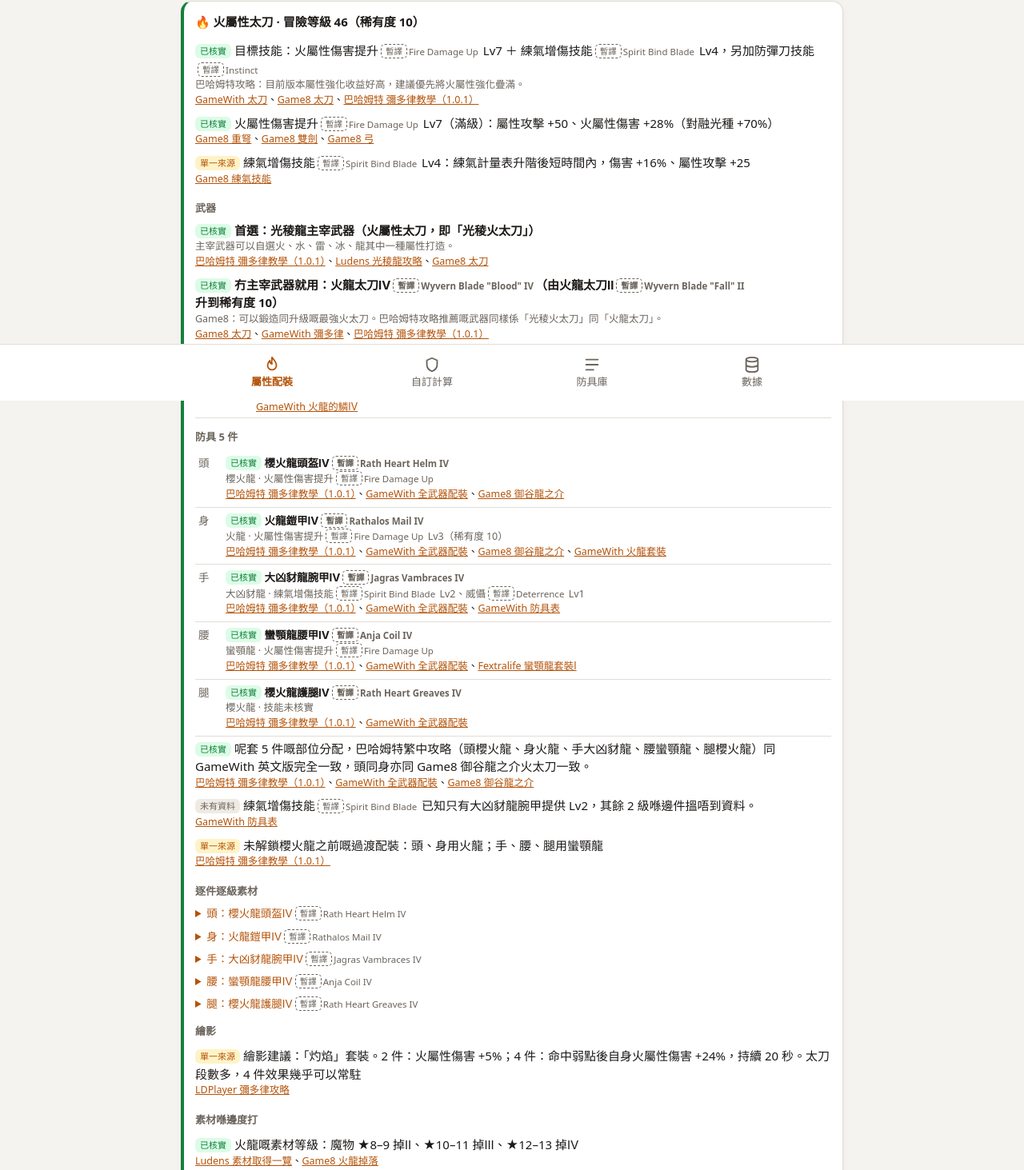
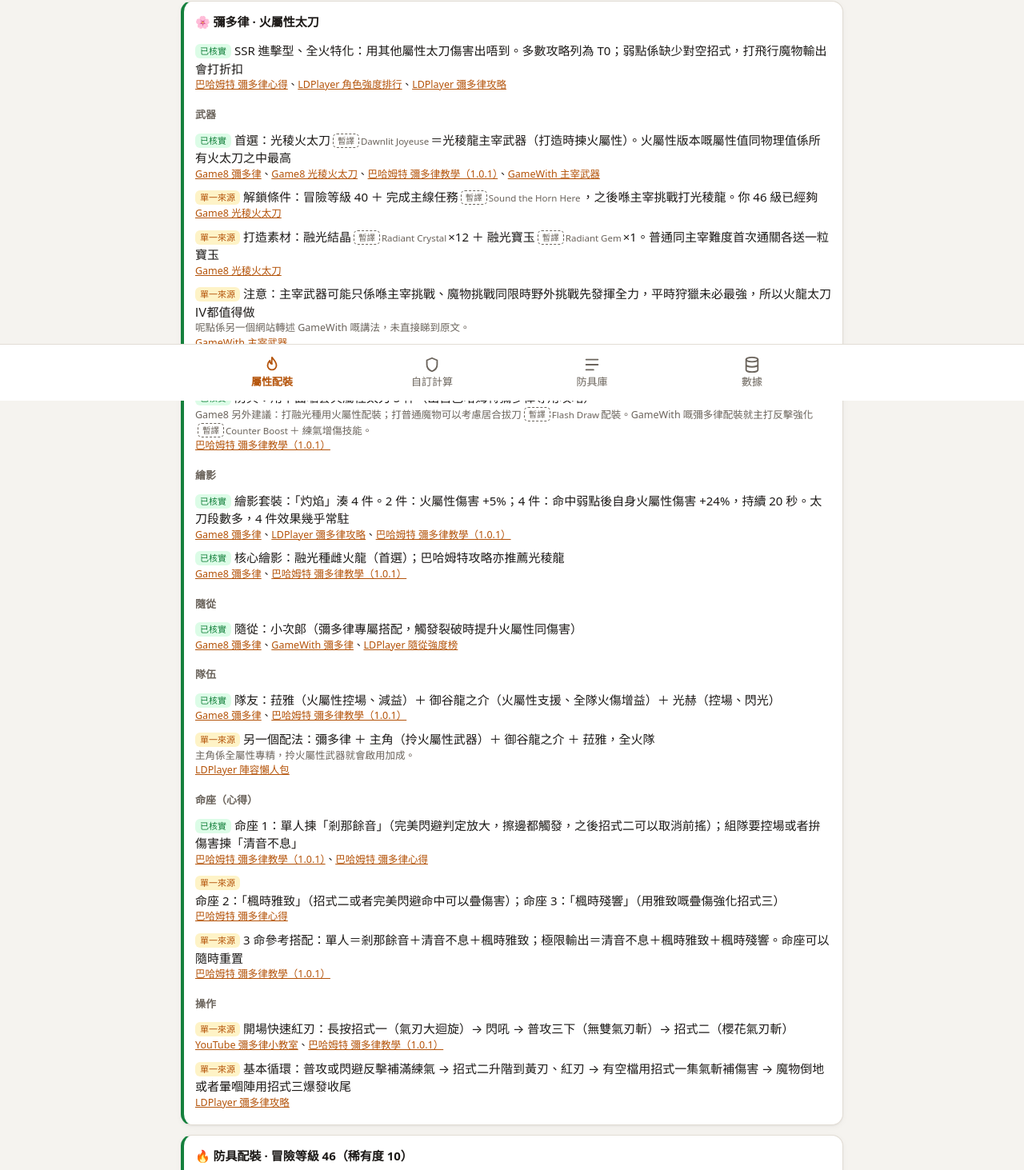
Before and after one commit to cyrushop/mho, a plain HTML site: page index.html in a window 1280 px wide. Shown: the part 299-1762 px from the top of the page at 80% size. Drawn offline with Linux system fonts and the light colour scheme.

Commit message:
Add Midori section to the guide
Role, apex weapon unlock and materials, visage, buddy, team,
constellation picks and opening combo for fire Long Sword Midori,
each tagged with confidence and source links.

Co-Authored-By: Claude Opus 5.5 <noreply@anthropic.com>
Claude-Session: https://claude.ai/code/session_01RmaEV6R8EZTKpSpZe9sSdm

```diff
--- a/guide.js
+++ b/guide.js
@@ -46,6 +46,16 @@
     pigAnja: ['piglife 蠻顎龍的鱗Ⅳ', 'https://piglife.tw/monster-hunter-outlanders/items/640071/'],
     ldMidori: ['LDPlayer 彌多律攻略', 'https://www.ldplayer.tw/blog/monster-hunter-outlanders-midori-guide.html'],
     qbnews: ['QBNews 新手指南', 'https://www.qbnews.tw/monster-hunter-outlanders-beginner-tips/'],
+    g8midori: ['Game8 彌多律', 'https://game8.co/games/Monster-Hunter-Outlanders/archives/602026'],
+    g8dawn: ['Game8 光稜火太刀', 'https://game8.co/games/Monster-Hunter-Outlanders/archives/637150'],
+    g8apex: ['Game8 主宰武器一覽', 'https://game8.co/games/Monster-Hunter-Outlanders/archives/636621'],
+    gwApex: ['GameWith 主宰武器', 'https://gamewith.ai/monster-hunter-outlanders/en/articles/apex-weapons'],
+    gwTeam: ['GameWith 隊伍', 'https://gamewith.ai/monster-hunter-outlanders/en/articles/best-team'],
+    bahaMidori2: ['巴哈姆特 彌多律心得', 'https://forum.gamer.com.tw/C.php?bsn=81450&snA=278'],
+    ldBuddy: ['LDPlayer 隨從強度榜', 'https://www.ldplayer.tw/blog/monster-hunter-outlanders-buddy-tier-list.html'],
+    ldTeam: ['LDPlayer 陣容懶人包', 'https://www.ldplayer.tw/blog/monster-hunter-outlanders-team-guide.html'],
+    ldTier: ['LDPlayer 角色強度排行', 'https://www.ldplayer.tw/blog/monster-hunter-outlanders-adventurers-tier-list.html'],
+    ytCombo: ['YouTube 彌多律小教室', 'https://www.youtube.com/shorts/kTNeL_p55dA'],
   };
 
   const AR = { level: 46, cap: 10, conf: 'one', src: ['gwCraft', 'gwLimit', 'qbnews'],
@@ -54,15 +64,47 @@
   const DU = '火屬性傷害提升〔暫譯：Fire Damage Up〕';
   const SBB = '練氣增傷技能〔暫譯：Spirit Bind Blade〕';
 
+  // 彌多律專用（火屬性太刀、SSR 進擊型）
+  const MIDORI = {
+    title: '🌸 彌多律 · 火屬性太刀',
+    role: { text: 'SSR 進擊型、全火特化：用其他屬性太刀傷害出唔到。多數攻略列為 T0；弱點係缺少對空招式，打飛行魔物輸出會打折扣', conf: 'ok', src: ['bahaMidori2', 'ldTier', 'ldMidori'] },
+    weapon: [
+      { text: '首選：光稜火太刀〔暫譯：Dawnlit Joyeuse〕＝光稜龍主宰武器（打造時揀火屬性）。火屬性版本嘅屬性值同物理值係所有火太刀之中最高', conf: 'ok', src: ['g8midori', 'g8dawn', 'bahaMidori', 'gwApex'] },
+      { text: '解鎖條件：冒險等級 40 ＋ 完成主線任務〔暫譯：Sound the Horn Here〕，之後喺主宰挑戰打光稜龍。你 46 級已經夠', conf: 'one', src: ['g8dawn'] },
+      { text: '打造素材：融光結晶〔暫譯：Radiant Crystal〕×12 ＋ 融光寶玉〔暫譯：Radiant Gem〕×1。普通同主宰難度首次通關各送一粒寶玉', conf: 'one', src: ['g8dawn'] },
+      { text: '注意：主宰武器可能只係喺主宰挑戰、魔物挑戰同限時野外挑戰先發揮全力，平時狩獵未必最強，所以火龍太刀Ⅳ都值得做', conf: 'one', src: ['gwApex'], note: '呢點係另一個網站轉述 GameWith 嘅講法，未直接睇到原文。' },
+    ],
+    visage: [
+      { text: '繪影套裝：「灼焰」湊 4 件。2 件：火屬性傷害 +5%；4 件：命中弱點後自身火屬性傷害 +24%，持續 20 秒。太刀段數多，4 件效果幾乎常駐', conf: 'ok', src: ['g8midori', 'ldMidori', 'bahaMidori'] },
+      { text: '核心繪影：融光種雌火龍（首選）；巴哈姆特攻略亦推薦光稜龍', conf: 'ok', src: ['g8midori', 'bahaMidori'] },
+    ],
+    buddy: { text: '隨從：小次郎（彌多律專屬搭配，觸發裂破時提升火屬性同傷害）', conf: 'ok', src: ['g8midori', 'gwMidori', 'ldBuddy'] },
+    team: [
+      { text: '隊友：菈雅（火屬性控場、減益）＋ 御谷龍之介（火屬性支援、全隊火傷增益）＋ 光赫（控場、閃光）', conf: 'ok', src: ['g8midori', 'bahaMidori'] },
+      { text: '另一個配法：彌多律 ＋ 主角（拎火屬性武器）＋ 御谷龍之介 ＋ 菈雅，全火隊', conf: 'one', src: ['ldTeam'], note: '主角係全屬性專精，拎火屬性武器就會啟用加成。' },
+    ],
+    insight: [
+      { text: '命座 1：單人揀「剎那餘音」（完美閃避判定放大，擦邊都觸發，之後招式二可以取消前搖）；組隊要控場或者拚傷害揀「清音不息」', conf: 'ok', src: ['bahaMidori', 'bahaMidori2'] },
+      { text: '命座 2：「楓時雅致」（招式二或者完美閃避命中可以疊傷害）；命座 3：「楓時殘響」（用雅致嘅疊傷強化招式三）', conf: 'one', src: ['bahaMidori2'] },
+      { text: '3 命參考搭配：單人＝剎那餘音＋清音不息＋楓時雅致；極限輸出＝清音不息＋楓時雅致＋楓時殘響。命座可以隨時重置', conf: 'one', src: ['bahaMidori'] },
+    ],
+    combo: [
+      { text: '開場快速紅刃：長按招式一（氣刃大迴旋）→ 閃吼 → 普攻三下（無雙氣刃斬）→ 招式二（櫻花氣刃斬）', conf: 'one', src: ['ytCombo', 'bahaMidori'] },
+      { text: '基本循環：普攻或閃避反擊補滿練氣 → 招式二升階到黃刃、紅刃 → 有空檔用招式一集氣斬補傷害 → 魔物倒地或者暈嗰陣用招式三爆發收尾', conf: 'one', src: ['ldMidori'] },
+    ],
+    armorNote: { text: '防具：用下面嗰套火屬性太刀 5 件（出自巴哈姆特彌多律專用攻略）', conf: 'ok', src: ['bahaMidori'],
+      note: 'Game8 另外建議：打融光種用火屬性配裝；打普通魔物可以考慮居合拔刀〔暫譯：Flash Draw〕配裝。GameWith 嘅彌多律配裝就主打反擊強化〔暫譯：Counter Boost〕＋ 練氣增傷技能。' },
+  };
+
   // 火屬性太刀・冒險等級 46（稀有度 10）。名稱帶「Ⅳ」嘅係稀有度 10 階段。
   const LS_FIRE = {
-    title: '🔥 火屬性太刀 · 冒險等級 46（稀有度 10）',
+    title: '🔥 防具配裝 · 冒險等級 46（稀有度 10）',
     skills: { text: `目標技能：${DU} Lv7 ＋ ${SBB} Lv4，另加防彈刀技能〔暫譯：Instinct〕`, conf: 'ok', src: ['gwls', 'g8ls', 'bahaMidori'],
       note: '巴哈姆特攻略：目前版本屬性強化收益好高，建議優先將火屬性強化疊滿。' },
     du: { text: `${DU} Lv7（滿級）：屬性攻擊 +50、火屬性傷害 +28%（對融光種 +70%）`, conf: 'ok', src: ['g8hbg', 'g8db', 'g8bow'] },
     sbb: { text: `${SBB} Lv4：練氣計量表升階後短時間內，傷害 +16%、屬性攻擊 +25`, conf: 'one', src: ['g8sbb'] },
     weapon: {
-      name: '首選：光稜龍主宰武器（火屬性太刀，即「光稜火太刀」）',
+      name: '首選：光稜火太刀（光稜龍主宰武器，詳情見上面彌多律部分）',
       conf: 'ok', src: ['bahaMidori', 'ludRuger', 'g8ls'],
       note: '主宰武器可以自選火、水、雷、冰、龍其中一種屬性打造。',
       alt: '冇主宰武器就用：火龍太刀Ⅳ〔暫譯：Wyvern Blade "Blood" IV〕（由火龍太刀Ⅱ〔暫譯：Wyvern Blade "Fall" II〕升到稀有度 10）',
@@ -246,6 +288,21 @@
         el('div', { class: 'small-text' }, srcLinks(st.src)))))));
   }
 
+  function renderMidori() {
+    const m = MIDORI;
+    return el('div', { class: 'card result full' },
+      el('h2', {}, m.title),
+      fact(m.role),
+      el('h3', {}, '武器'), m.weapon.map(fact),
+      el('h3', {}, '防具'), fact(m.armorNote),
+      el('h3', {}, '繪影'), m.visage.map(fact),
+      el('h3', {}, '隨從'), fact(m.buddy),
+      el('h3', {}, '隊伍'), m.team.map(fact),
+      el('h3', {}, '命座（心得）'), m.insight.map(fact),
+      el('h3', {}, '操作'), m.combo.map(fact),
+    );
+  }
+
   function renderBuild() {
     const b = LS_FIRE;
     const w = b.weapon;
@@ -272,8 +329,6 @@
       b.pieces.map(p => el('details', {},
         el('summary', {}, p.part, '：', rich(p.name)),
         stepTable(p.steps))),
-      el('h3', {}, '繪影'),
-      fact(b.visage),
       el('h3', {}, '素材喺邊度打'),
       b.drops.map(fact),
       el('h3', {}, '狩玉Ⅳ 總數'),
@@ -341,7 +396,7 @@
       JADE_SOURCES.map(fact),
     );
 
-    root.replaceChildren(head, renderBuild(), el('h2', { class: 'section-title' }, '其他屬性'), el('div', { class: 'card', style: 'padding:8px' }, tabs), body, jade);
+    root.replaceChildren(head, renderMidori(), renderBuild(), el('h2', { class: 'section-title' }, '其他屬性'), el('div', { class: 'card', style: 'padding:8px' }, tabs), body, jade);
     show(ELEMENTS.some(e => e.id === current) ? current : 'fire');
   }
 
--- a/index.html
+++ b/index.html
@@ -175,7 +175,7 @@
 <body>
 <header>
   <h1>旅人配裝器</h1>
-  <div class="sub">魔物獵人：旅人 · 冒險等級 46 各屬性配裝同升級素材</div>
+  <div class="sub">魔物獵人：旅人 · 彌多律火太刀 · 冒險等級 46 配裝同升級素材</div>
 </header>
 
 <main>
--- a/sw.js
+++ b/sw.js
@@ -1,7 +1,7 @@
 // Offline support.
 // App shell: serve from cache, refresh in the background.
 // Data (data/*.json): network first so updates show up, cache as offline fallback.
-const CACHE = 'mho-armor-v4';
+const CACHE = 'mho-armor-v5';
 const ASSETS = [
   './',
   './index.html',
```
